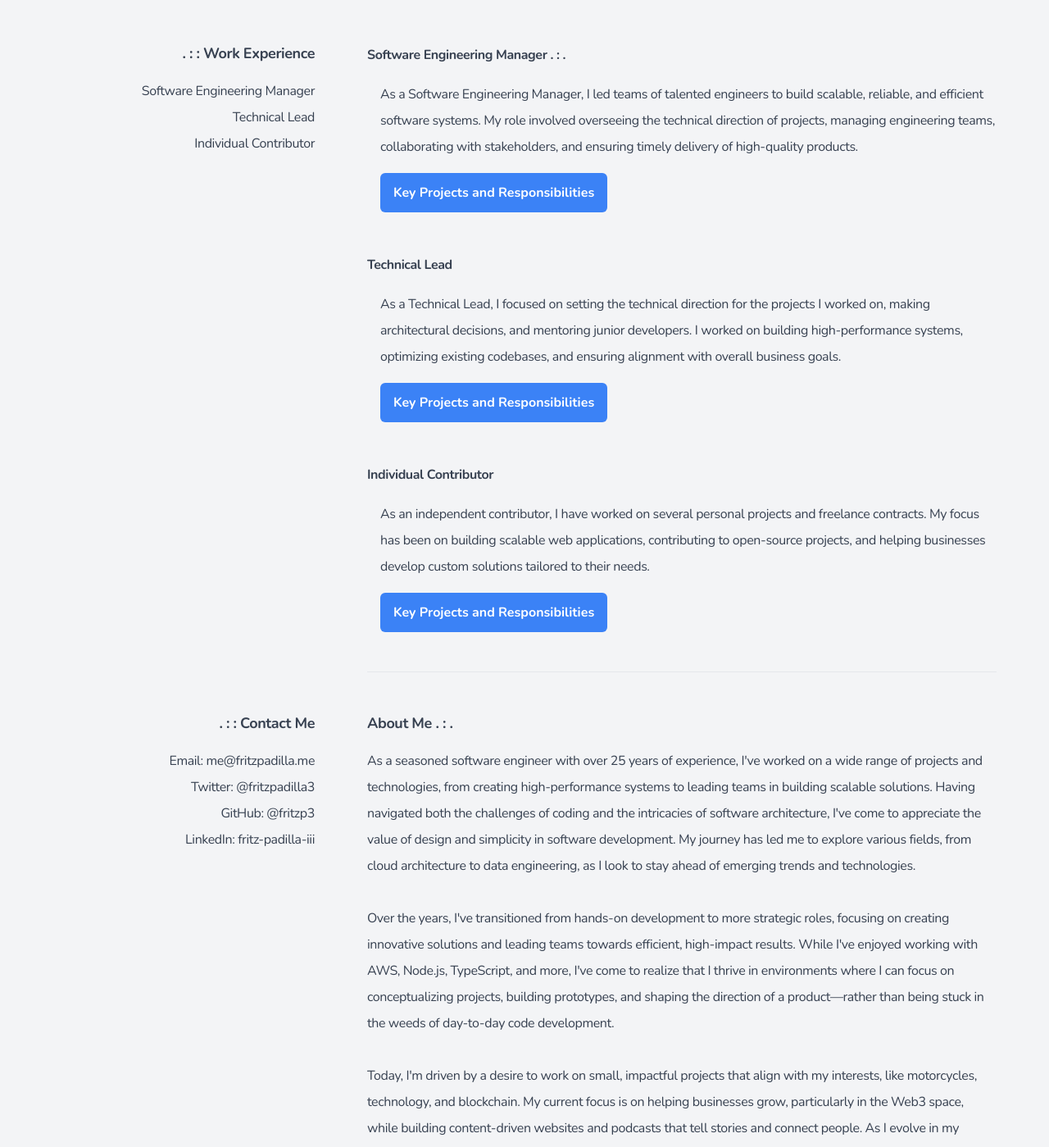
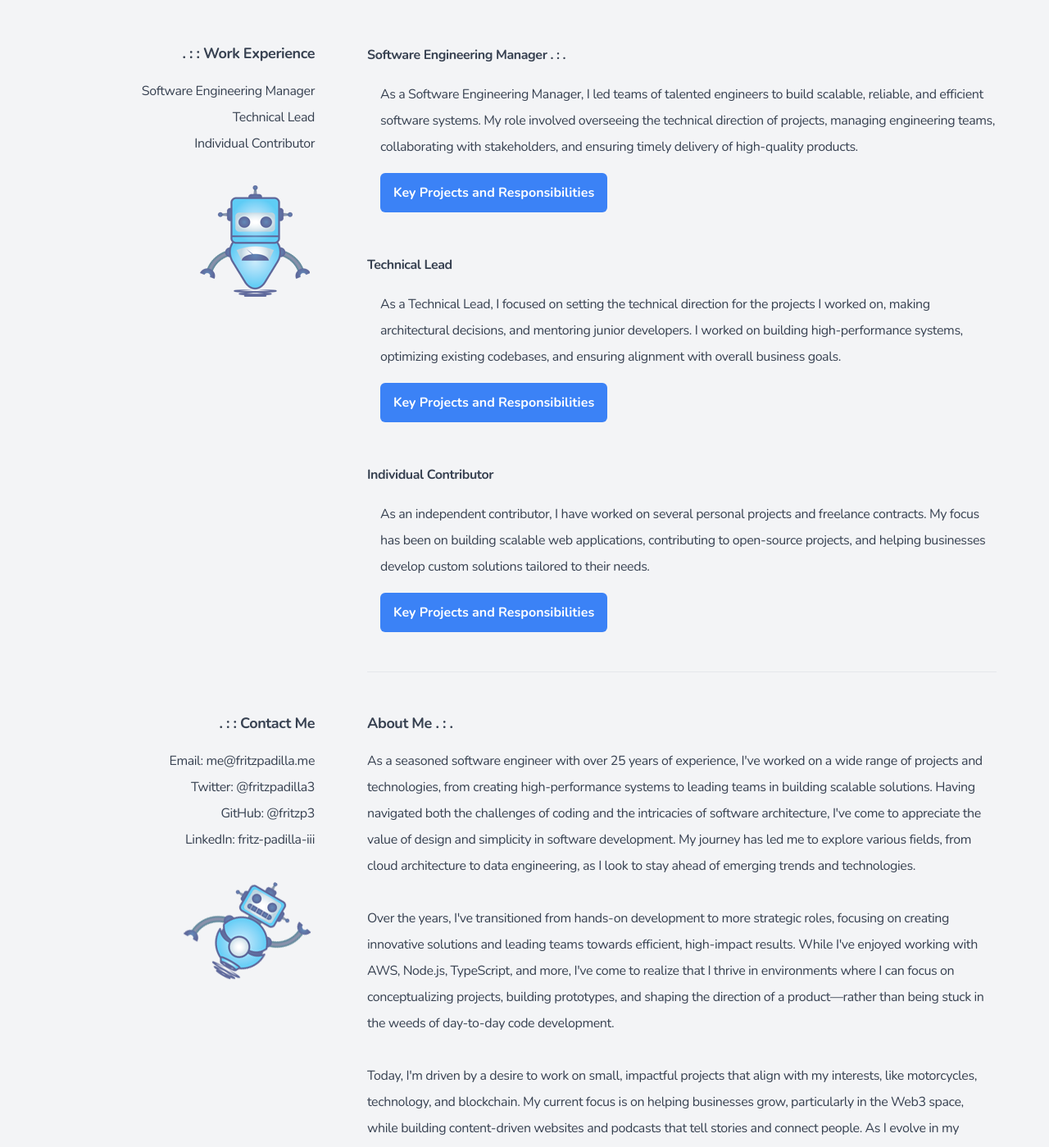
Before and after one commit to fritzp3/fritzpadilla.me, a plain HTML site: page index.html in a window 1280 px wide. Shown: the part 129-1528 px from the top of the page at 82% size. Drawn offline with nearby package versions, Linux system fonts and the light colour scheme.

Commit message:
Adding images to page.

```diff
--- a/index.html
+++ b/index.html
@@ -122,6 +122,9 @@
           <li><a href="#sw-tech-lead" class="nav scroll-link">Technical Lead</a></li>
           <li><a href="#individual-contrib" class="nav scroll-link">Individual Contributor</a></li>
         </ul>
+        <div class="w-full mt-8">
+          <img src="./images/robot-1.png" class="block md:ml-auto" />
+        </div>
       </div>
     </div>
 
@@ -322,29 +325,16 @@
                     <!--
                     <ul class="pl-4">
                       <li class="pb-4">
-                        <p>Real-Time Analytics System:</p>
-                        Led the design and implementation of a real-time analytics platform using Apache Kafka and
-                        Apache
-                        Flink, enabling the
-                        company to gain real-time insights into user behavior.
-                        Ensured the system could handle millions of events per second while maintaining high
-                        availability
-                        and low latency.
-                        Worked with both frontend and backend engineers to deliver an end-to-end solution, from data
-                        ingestion to visualization
-                        in dashboards.
+                        <p class="underline">Digital Product Development:</p>
+                       Simulation Deck
+                       MyLifeLine
+                       iField
                       </li>
                       <li class="pb-4">
-                        <p>Microservices Architecture:</p>
-                        Migrated a monolithic legacy application to a microservices-based architecture using Node.js and
-                        Docker, which improved
-                        deployment flexibility and fault tolerance.
-                        Reduced the time required to implement new features by breaking down the system into smaller,
-                        more
-                        manageable services.
-                        Introduced new tools for monitoring, alerting, and service discovery, such as Prometheus and
-                        Consul.
-                        Tech Stack Optimization
+                        <p>Rich Media</p>
+                        RTP
+                        DoubleClick
+
                       </li>
                       <li class="pb-4">
                         <p>Tech Stack Optimization: </p>
@@ -462,6 +452,9 @@
           <li>GitHub: <a href="#" class="nav">@fritzp3</a></li>
           <li>LinkedIn: <a href="https://www.linkedin.com/in/fritz-padilla-iii/" class="nav">fritz-padilla-iii</a></li>
         </ul>
+        <div class="w-full mt-8">
+          <img src="./images/robot-2.png" class="block md:ml-auto" />
+        </div>
       </div>
     </div>
 
```
Also changed, not shown: images/robot-1.png (added), images/robot-2.png (added).
